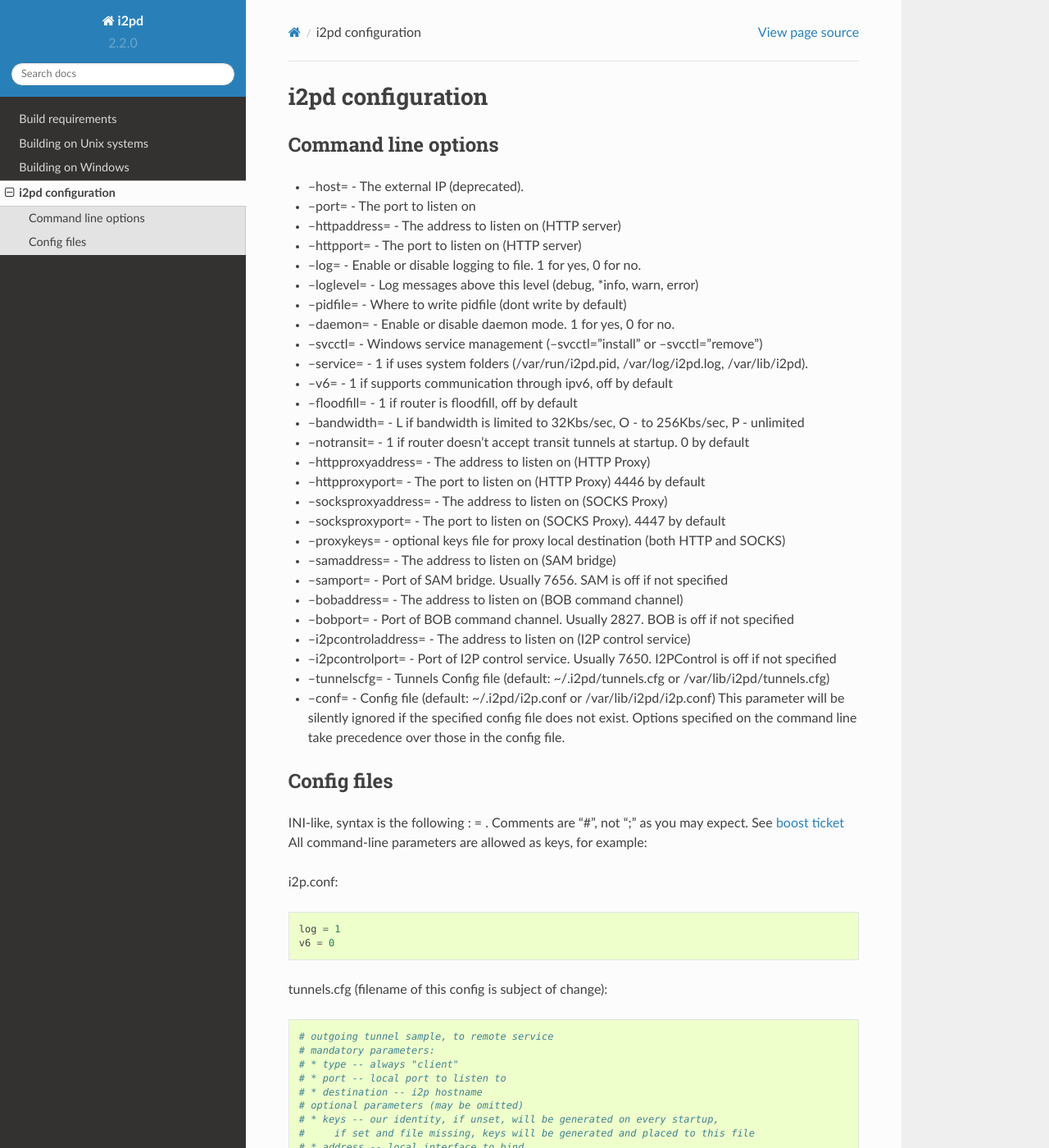
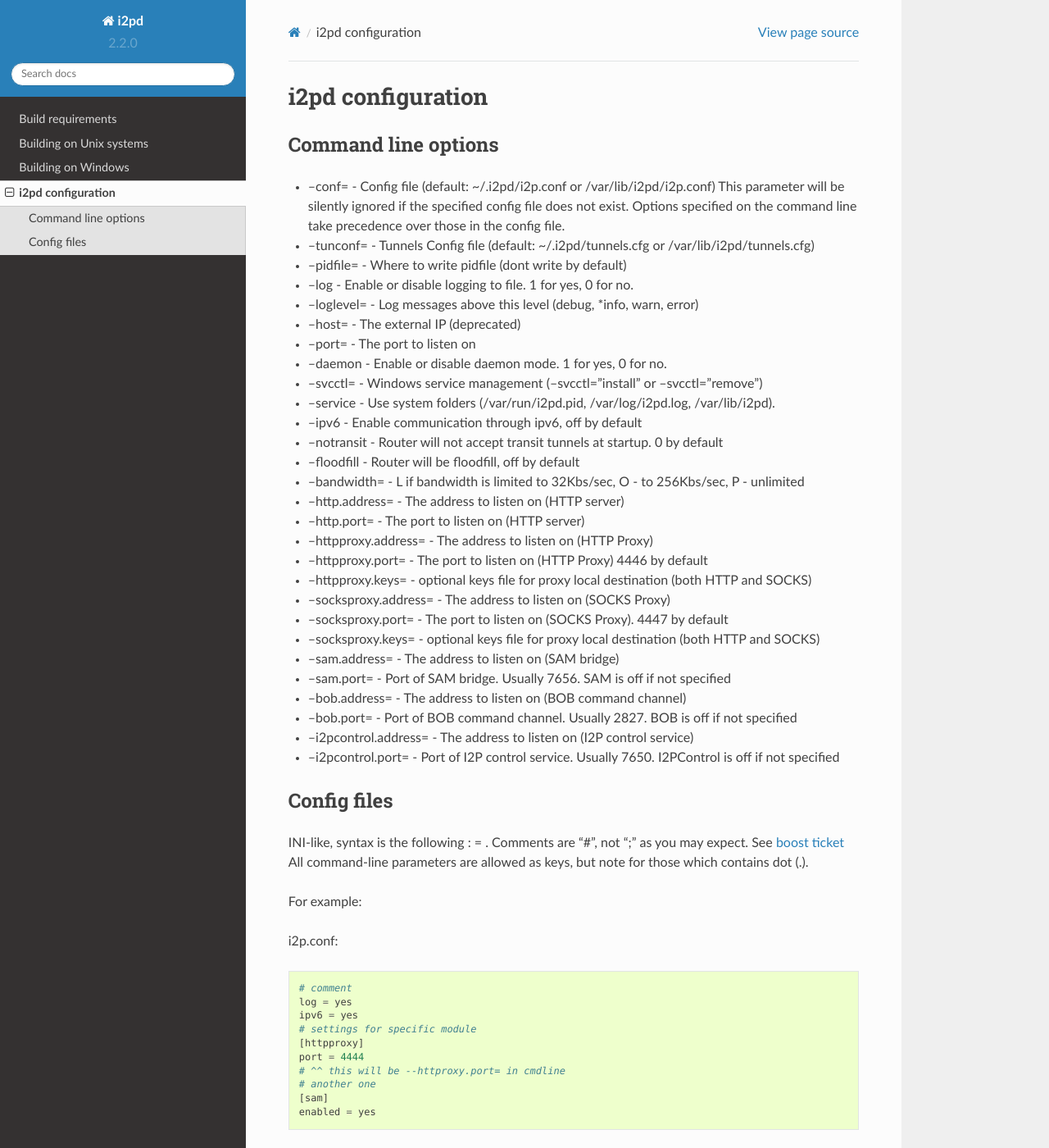
Before and after one commit to PurpleI2P/i2pd, a Sphinx documentation site: the page built from docs/configuration.md, in a window 1280 px wide and 1400 px high. Shown: the whole window at 82% size. Built offline with Sphinx 7.4.7 and the Read the Docs theme 2.0.0, drawn with Linux system fonts in a browser that asks for light colours.

Commit message:
* update docs/configuration.md

```diff
--- a/docs/configuration.md
+++ b/docs/configuration.md
@@ -4,47 +4,64 @@
 Command line options
 --------------------
 
-* --host=               - The external IP (deprecated).
-* --port=               - The port to listen on
-* --httpaddress=        - The address to listen on (HTTP server)
-* --httpport=           - The port to listen on (HTTP server)
-* --log=                - Enable or disable logging to file. 1 for yes, 0 for no.
-* --loglevel=           - Log messages above this level (debug, *info, warn, error)
-* --pidfile=            - Where to write pidfile (dont write by default)
-* --daemon=             - Enable or disable daemon mode. 1 for yes, 0 for no.
-* --svcctl=             - Windows service management (--svcctl="install" or --svcctl="remove")
-* --service=            - 1 if uses system folders (/var/run/i2pd.pid, /var/log/i2pd.log, /var/lib/i2pd).
-* --v6=                 - 1 if supports communication through ipv6, off by default
-* --floodfill=          - 1 if router is floodfill, off by default
-* --bandwidth=          - L if bandwidth is limited to 32Kbs/sec, O - to 256Kbs/sec, P - unlimited
-* --notransit=          - 1 if router doesn't accept transit tunnels at startup. 0 by default
-* --httpproxyaddress=   - The address to listen on (HTTP Proxy)
-* --httpproxyport=      - The port to listen on (HTTP Proxy) 4446 by default
-* --socksproxyaddress=  - The address to listen on (SOCKS Proxy)
-* --socksproxyport=     - The port to listen on (SOCKS Proxy). 4447 by default
-* --proxykeys=          - optional keys file for proxy local destination (both HTTP and SOCKS)
-* --samaddress=         - The address to listen on (SAM bridge)
-* --samport=            - Port of SAM bridge. Usually 7656. SAM is off if not specified
-* --bobaddress=         - The address to listen on (BOB command channel)
-* --bobport=            - Port of BOB command channel. Usually 2827. BOB is off if not specified
-* --i2pcontroladdress=  - The address to listen on (I2P control service)
-* --i2pcontrolport=     - Port of I2P control service. Usually 7650. I2PControl is off if not specified
-* --tunnelscfg=         - Tunnels Config file (default: ~/.i2pd/tunnels.cfg or /var/lib/i2pd/tunnels.cfg)
 * --conf=               - Config file (default: ~/.i2pd/i2p.conf or /var/lib/i2pd/i2p.conf)
                           This parameter will be silently ignored if the specified config file does not exist.
                           Options specified on the command line take precedence over those in the config file.
+* --tunconf=            - Tunnels Config file (default: ~/.i2pd/tunnels.cfg or /var/lib/i2pd/tunnels.cfg)
+* --pidfile=            - Where to write pidfile (dont write by default)
+* --log                 - Enable or disable logging to file. 1 for yes, 0 for no.
+* --loglevel=           - Log messages above this level (debug, *info, warn, error)
+* --host=               - The external IP (deprecated)
+* --port=               - The port to listen on
+* --daemon              - Enable or disable daemon mode. 1 for yes, 0 for no.
+* --svcctl=             - Windows service management (--svcctl="install" or --svcctl="remove")
+* --service             - Use system folders (/var/run/i2pd.pid, /var/log/i2pd.log, /var/lib/i2pd).
+* --ipv6                - Enable communication through ipv6, off by default
+* --notransit           - Router will not accept transit tunnels at startup. 0 by default
+* --floodfill           - Router will be floodfill, off by default
+* --bandwidth=          - L if bandwidth is limited to 32Kbs/sec, O - to 256Kbs/sec, P - unlimited
+
+* --http.address=       - The address to listen on (HTTP server)
+* --http.port=          - The port to listen on (HTTP server)
+
+* --httpproxy.address=  - The address to listen on (HTTP Proxy)
+* --httpproxy.port=     - The port to listen on (HTTP Proxy) 4446 by default
+* --httpproxy.keys=     - optional keys file for proxy local destination (both HTTP and SOCKS)
+
+* --socksproxy.address= - The address to listen on (SOCKS Proxy)
+* --socksproxy.port=    - The port to listen on (SOCKS Proxy). 4447 by default
+* --socksproxy.keys=    - optional keys file for proxy local destination (both HTTP and SOCKS)
+
+* --sam.address=        - The address to listen on (SAM bridge)
+* --sam.port=           - Port of SAM bridge. Usually 7656. SAM is off if not specified
+
+* --bob.address=        - The address to listen on (BOB command channel)
+* --bob.port=           - Port of BOB command channel. Usually 2827. BOB is off if not specified
+
+* --i2pcontrol.address= - The address to listen on (I2P control service)
+* --i2pcontrol.port=    - Port of I2P control service. Usually 7650. I2PControl is off if not specified
 
 Config files
 ------------
 
 INI-like, syntax is the following : <key> = <value>.
 Comments are "#", not ";" as you may expect. See [boost ticket](https://svn.boost.org/trac/boost/ticket/808)
-All command-line parameters are allowed as keys, for example:
+All command-line parameters are allowed as keys, but note for those which contains dot (.).
+
+For example:
 
 i2p.conf:
 
-    log = 1
-    v6 = 0
+    # comment
+    log = yes
+    ipv6 = yes
+    # settings for specific module
+    [httpproxy]
+    port = 4444
+    # ^^ this will be --httproxy.port= in cmdline
+    # another one
+    [sam]
+    enabled = yes
 
 tunnels.cfg (filename of this config is subject of change):
 
```
